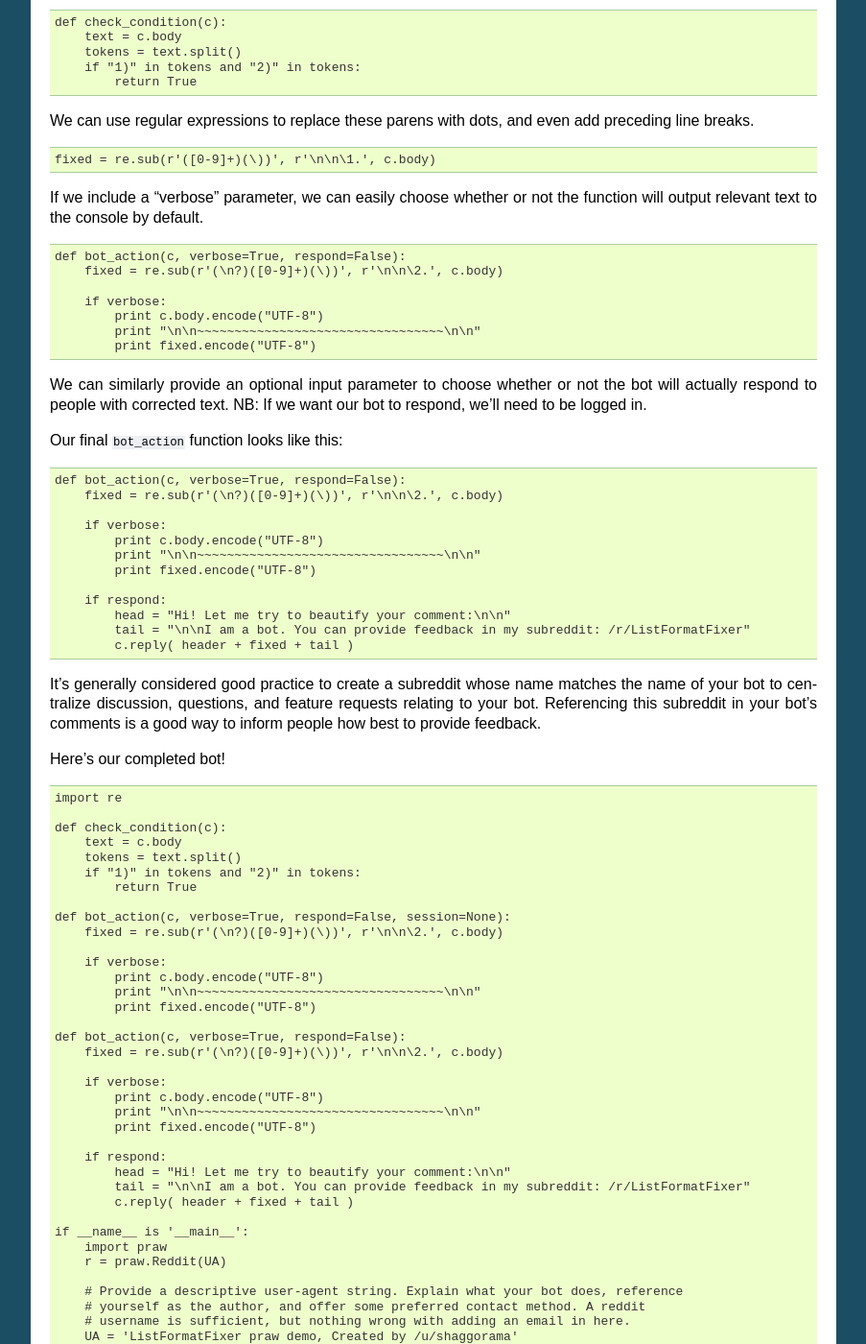
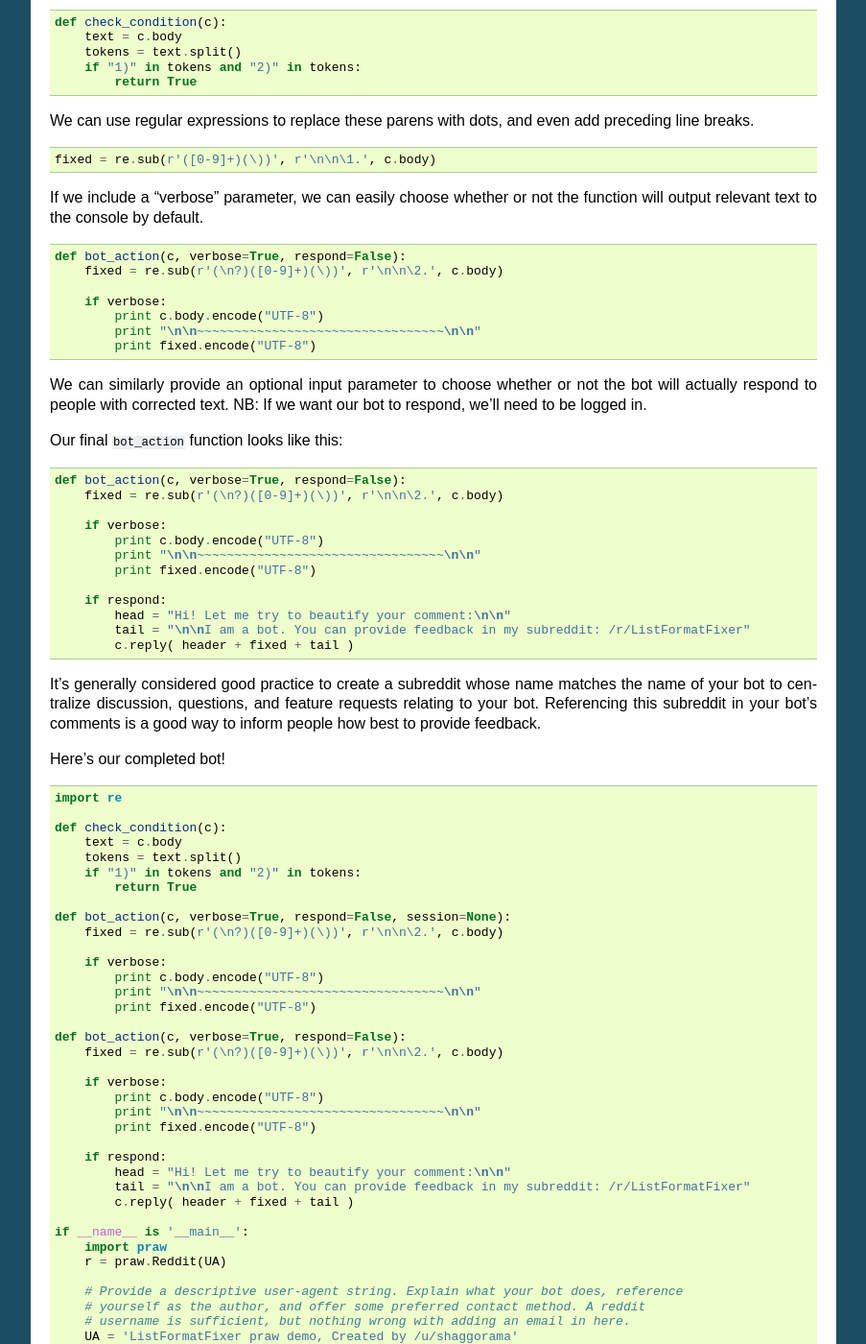
Before and after one commit to praw-dev/praw, a Sphinx documentation site: the page built from docs/pages/call_and_response_bot.rst, in a window 1280 px wide and 1400 px high, scrolled down 759 px. Shown: the whole window at 96% size, without its empty margins (198-1101 px from the left). Built offline with Sphinx 7.4.7, drawn with Linux system fonts in a browser that asks for light colours; some of the changed text lies outside the part shown.

Commit message:
Add call_and_response_bot page to doc index and provide some doc cleanup.

```diff
--- a/docs/index.rst
+++ b/docs/index.rst
@@ -15,6 +15,7 @@ Content Pages
 
     pages/getting_started
     pages/writing_a_bot
+    pages/call_and_response_bot
     pages/comment_parsing
     pages/oauth
     pages/lazy-loading
--- a/docs/pages/call_and_response_bot.rst
+++ b/docs/pages/call_and_response_bot.rst
@@ -15,16 +15,16 @@ things:
 3. A way to trigger the desired action.
 
 We'll need to provide the latter two parts, but PRAW contains an excellent
-convenience function for the first part: ``praw.helpers.comment_stream``,
-which yields new comments in the order they are authored while handling rate
-limiting for us. We can constrain our attention to comments generated by a
-single subreddit, or monitor all public comments on reddit by passing in the
-subreddit name "all".
+convenience function for the first part: ``praw.helpers.comment_stream``, which
+yields new comments in the order they are authored while handling rate limiting
+for us. We can constrain our attention to comments generated by a single
+subreddit, or monitor all public comments on reddit by passing in the subreddit
+name "all".
 
-Using this helper function effectively reduces most bots to something
-like the following:
+Using this helper function effectively reduces most bots to something like the
+following:
 
-.. code-block:: pycon
+.. code-block:: python
 
     import praw
 
@@ -48,7 +48,7 @@ lists when a numbered item is numbered like '1.', '2.' etc. Let's try to fix
 lists where the comment author replaced dots with parens. (NB: This bot doesn't
 do its job particularly well, but that's OK: It's just a demo
 
-.. code-block:: pycon
+.. code-block:: python
 
     def check_condition(c):
         text = c.body
@@ -59,14 +59,14 @@ do its job particularly well, but that's OK: It's just a demo
 We can use regular expressions to replace these parens with dots, and even add
 preceding line breaks.
 
-.. code-block:: pycon
+.. code-block:: python
 
     fixed = re.sub(r'([0-9]+)(\))', r'\n\n\1.', c.body)
 
 If we include a "verbose" parameter, we can easily choose whether or not the
 function will output relevant text to the console by default.
 
-.. code-block:: pycon
+.. code-block:: python
 
     def bot_action(c, verbose=True, respond=False):
         fixed = re.sub(r'(\n?)([0-9]+)(\))', r'\n\n\2.', c.body)
@@ -76,13 +76,13 @@ function will output relevant text to the console by default.
             print "\n\n~~~~~~~~~~~~~~~~~~~~~~~~~~~~~~~~~\n\n"
             print fixed.encode("UTF-8")
 
-We can similarly provide an optional input parameter to choose whether or not the bot
-will actually respond to people with corrected text. NB: If we want our bot to
-respond, we'll need to be logged in.
+We can similarly provide an optional input parameter to choose whether or not
+the bot will actually respond to people with corrected text. NB: If we want our
+bot to respond, we'll need to be logged in.
 
 Our final ``bot_action`` function looks like this:
 
-.. code-block:: pycon
+.. code-block:: python
 
     def bot_action(c, verbose=True, respond=False):
         fixed = re.sub(r'(\n?)([0-9]+)(\))', r'\n\n\2.', c.body)
@@ -97,14 +97,14 @@ Our final ``bot_action`` function looks like this:
             tail = "\n\nI am a bot. You can provide feedback in my subreddit: /r/ListFormatFixer"
             c.reply( header + fixed + tail )
 
-It's generally considered good practice to create a subreddit whose name matches
-the name of your bot to centralize discussion, questions, and feature requests
-relating to your bot. Referencing this subreddit in your bot's comments is a
-good way to inform people how best to provide feedback.
+It's generally considered good practice to create a subreddit whose name
+matches the name of your bot to centralize discussion, questions, and feature
+requests relating to your bot. Referencing this subreddit in your bot's
+comments is a good way to inform people how best to provide feedback.
 
 Here's our completed bot!
 
-.. code-block:: pycon
+.. code-block:: python
 
     import re
 
```
